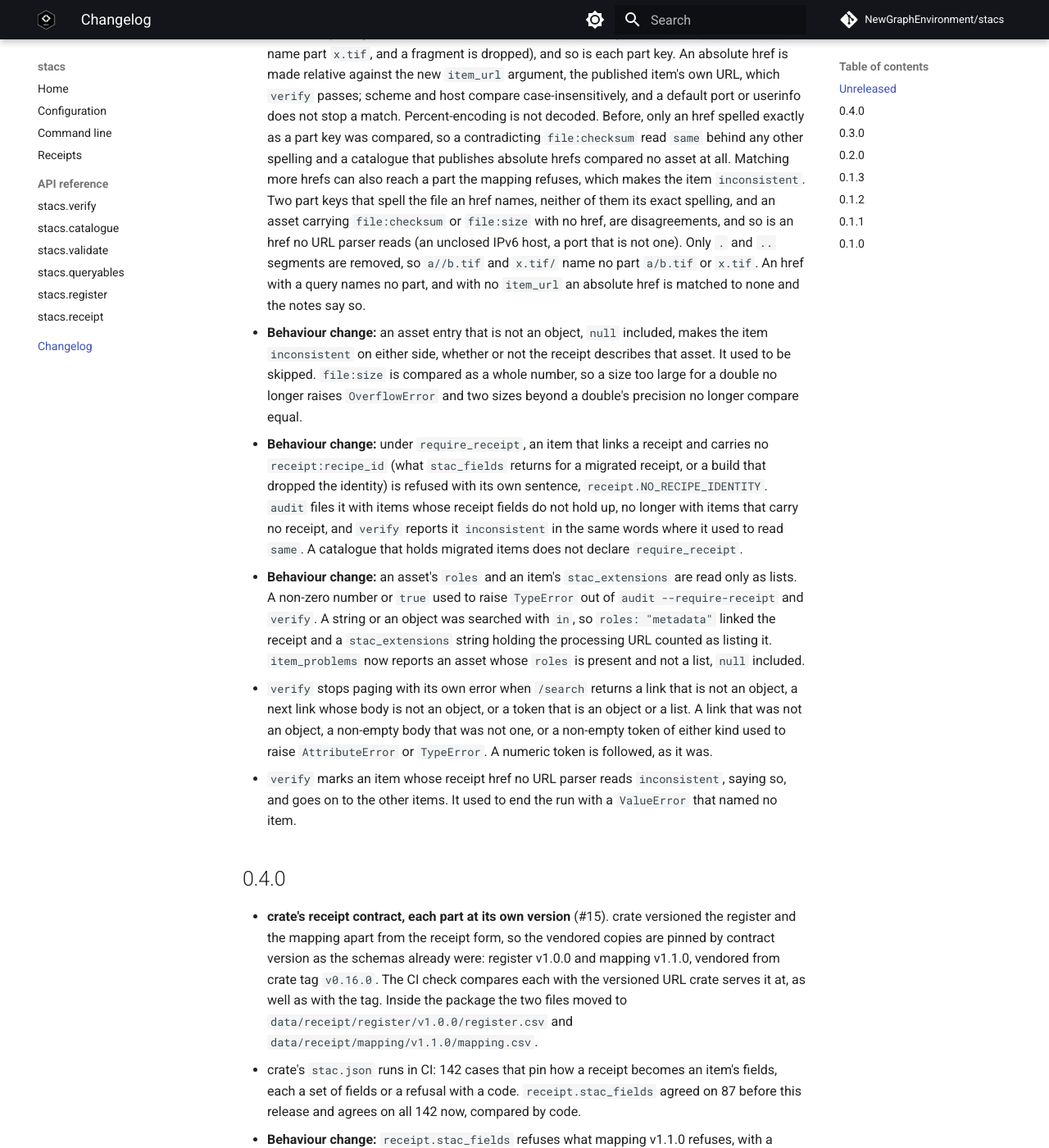
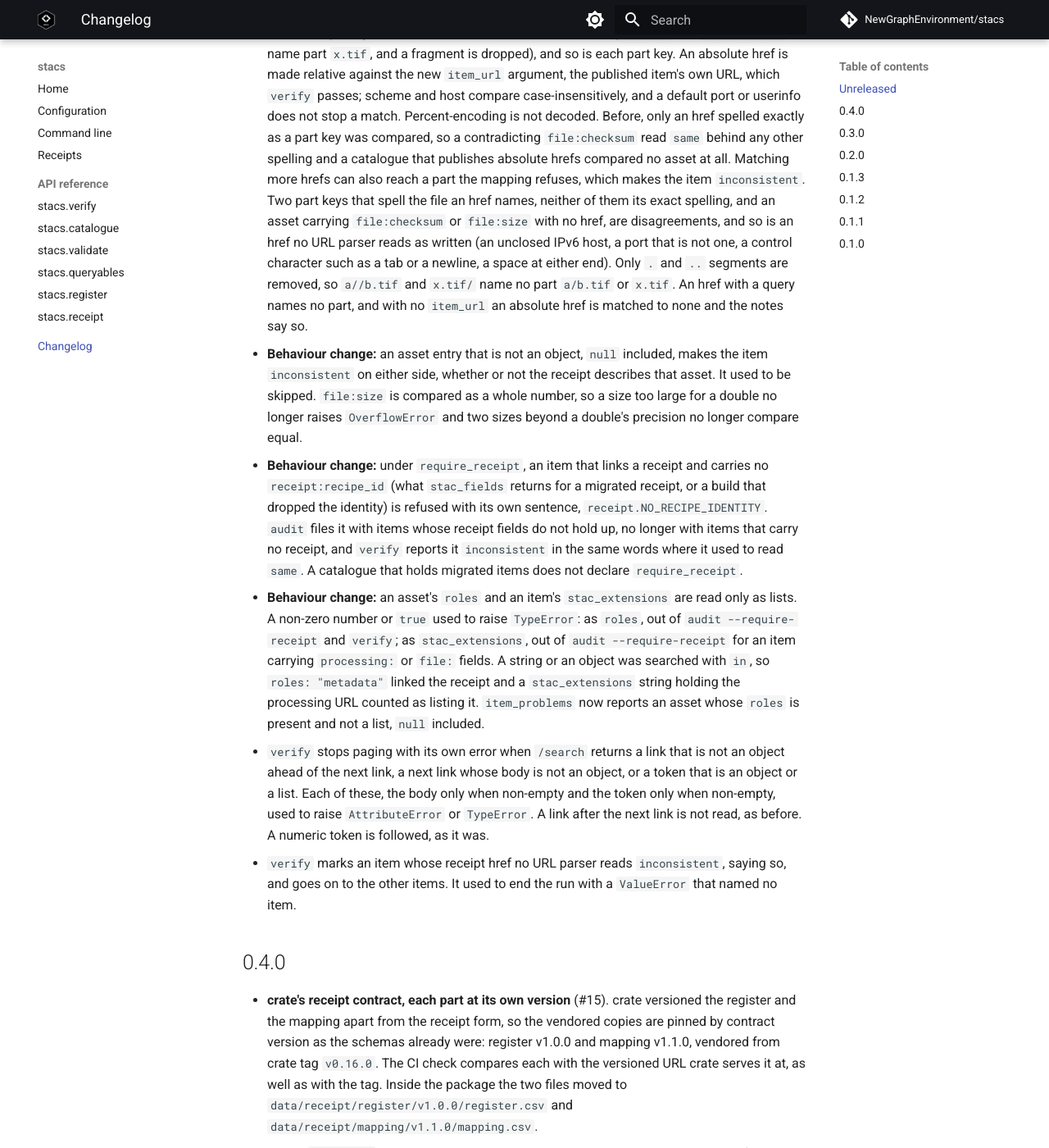
Before and after one commit to NewGraphEnvironment/stacs, an MkDocs documentation site: the page built from docs/changelog.md, in a window 1280 px wide and 1400 px high, scrolled down 482 px. Shown: the whole window at 82% size. Built offline with MkDocs 1.6.1 and Material for MkDocs 9.7.7, drawn with Linux system fonts in a browser that asks for light colours; comment, search, counter and statistics services are not loaded.

Commit message:
Code-check round 3 fixes for #17: merge hrefs by hand, read paging links as 0.4.0 did
`urljoin` collapsed `//` in the path it merges and in the base, and
`urldefrag`/`urlsplit` stripped control characters on some routes only, so
one object spelled two ways named two parts. The RFC 3986 merge is now
done here with dot-segment removal only, and an href a parser would
rewrite is malformed. Paging reads links only up to the next link again.
NEWS says what 0.4.0 raised and where.

Co-Authored-By: Claude Opus 5.5 <noreply@anthropic.com>

```diff
--- a/NEWS.md
+++ b/NEWS.md
@@ -7,8 +7,8 @@ Versions track the package. A tag is a release consumers can pin with
 
 - **Behaviour change:** `receipt.item_verdict` holds the published item to its receipt in
   both directions. A `receipt:recipe_id`, `processing:datetime` or `processing:software` the
-  item publishes and the receipt's mapping does not produce is a disagreement, so the item is
-  `inconsistent`: a recipe identity over a migrated receipt, or software (an empty
+  item publishes and the receipt's mapping does not produce is a disagreement, so the item
+  is `inconsistent`: a recipe identity over a migrated receipt, or software (an empty
   `processing:software` included) over a receipt with no versioned code, used to read
   `same`. A field the item leaves out is still not a disagreement (#17).
 - **Behaviour change:** `item_verdict` matches an asset to the part it names through the
@@ -16,15 +16,17 @@ Versions track the package. A tag is a release consumers can pin with
   name part `x.tif`, and a fragment is dropped), and so is each part key. An absolute href
   is made relative against the new `item_url` argument, the published item's own URL, which
   `verify` passes; scheme and host compare case-insensitively, and a default port or
-  userinfo does not stop a match. Percent-encoding is not decoded. Before, only an href spelled exactly as a part key was compared, so a
-  contradicting `file:checksum` read `same` behind any other spelling and a catalogue that
-  publishes absolute hrefs compared no asset at all. Matching more hrefs can also reach a
-  part the mapping refuses, which makes the item `inconsistent`. Two part keys that spell the
-  file an href names, neither of them its exact spelling, and an asset carrying
-  `file:checksum` or `file:size` with no href, are disagreements, and so is an href no URL
-  parser reads (an unclosed IPv6 host, a port that is not one). Only `.` and `..` segments
-  are removed, so `a//b.tif` and `x.tif/` name no part `a/b.tif` or `x.tif`. An href with a query names no part, and with no `item_url`
-  an absolute href is matched to none and the notes say so.
+  userinfo does not stop a match. Percent-encoding is not decoded. Before, only an href
+  spelled exactly as a part key was compared, so a contradicting `file:checksum` read `same`
+  behind any other spelling and a catalogue that publishes absolute hrefs compared no asset
+  at all. Matching more hrefs can also reach a part the mapping refuses, which makes the
+  item `inconsistent`. Two part keys that spell the file an href names, neither of them its
+  exact spelling, and an asset carrying `file:checksum` or `file:size` with no href, are
+  disagreements, and so is an href no URL parser reads as written (an unclosed IPv6 host, a
+  port that is not one, a control character such as a tab or a newline, a space at either
+  end). Only `.` and `..` segments are removed, so `a//b.tif` and `x.tif/` name no part
+  `a/b.tif` or `x.tif`. An href with a query names no part, and with no `item_url` an
+  absolute href is matched to none and the notes say so.
 - **Behaviour change:** an asset entry that is not an object, `null` included, makes the
   item `inconsistent` on either side, whether or not the receipt describes that asset. It
   used to be skipped. `file:size` is compared as a whole number, so a size too large for a
@@ -37,16 +39,17 @@ Versions track the package. A tag is a release consumers can pin with
   carry no receipt, and `verify` reports it `inconsistent` in the same words where it used
   to read `same`. A catalogue that holds migrated items does not declare `require_receipt`.
 - **Behaviour change:** an asset's `roles` and an item's `stac_extensions` are read only as
-  lists. A non-zero number or `true` used to raise `TypeError` out of
-  `audit --require-receipt` and `verify`. A string or an object was searched with `in`, so `roles: "metadata"` linked the
-  receipt and a `stac_extensions` string holding the processing URL counted as listing it.
-  `item_problems` now reports an asset whose `roles` is present and not a list, `null`
-  included.
+  lists. A non-zero number or `true` used to raise `TypeError`: as `roles`, out of `audit
+  --require-receipt` and `verify`; as `stac_extensions`, out of `audit --require-receipt`
+  for an item carrying `processing:` or `file:` fields. A string or an object was searched
+  with `in`, so `roles: "metadata"` linked the receipt and a `stac_extensions` string
+  holding the processing URL counted as listing it. `item_problems` now reports an asset
+  whose `roles` is present and not a list, `null` included.
 - `verify` stops paging with its own error when `/search` returns a link that is not an
-  object, a next link whose body is not an object, or a token that is an object or a list.
-  A link that was not an object, a non-empty body that was not one, or a non-empty token of
-  either kind used to raise `AttributeError` or `TypeError`. A numeric token is followed,
-  as it was.
+  object ahead of the next link, a next link whose body is not an object, or a token that is
+  an object or a list. Each of these, the body only when non-empty and the token only when
+  non-empty, used to raise `AttributeError` or `TypeError`. A link after the next link is
+  not read, as before. A numeric token is followed, as it was.
 - `verify` marks an item whose receipt href no URL parser reads `inconsistent`, saying so,
   and goes on to the other items. It used to end the run with a `ValueError` that named no
   item.
```
Also changed, not shown: planning/active/progress.md (+1 -0 lines), planning/active/review-round3.md (added, +190 -0 lines), 4 other files.
